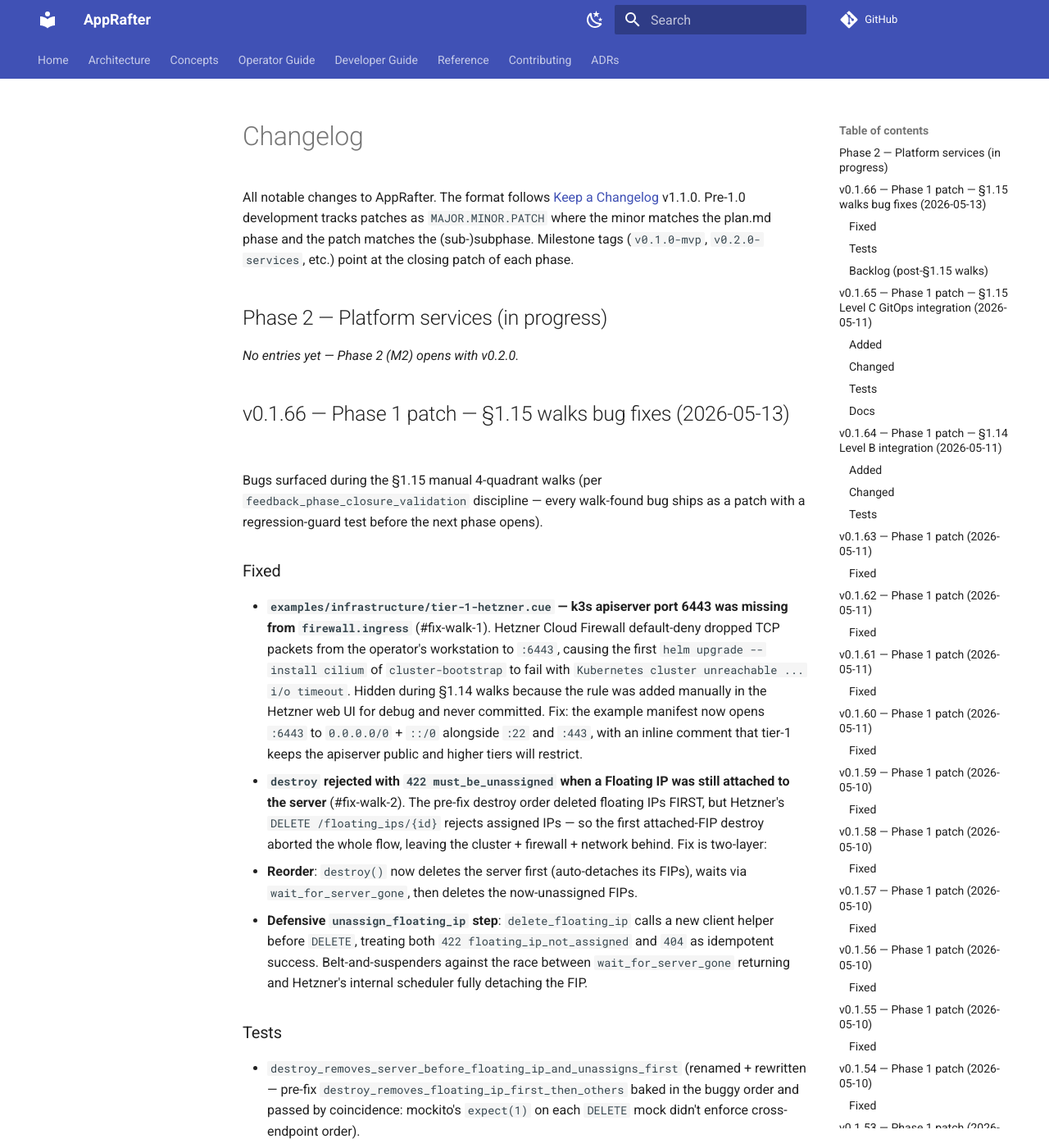
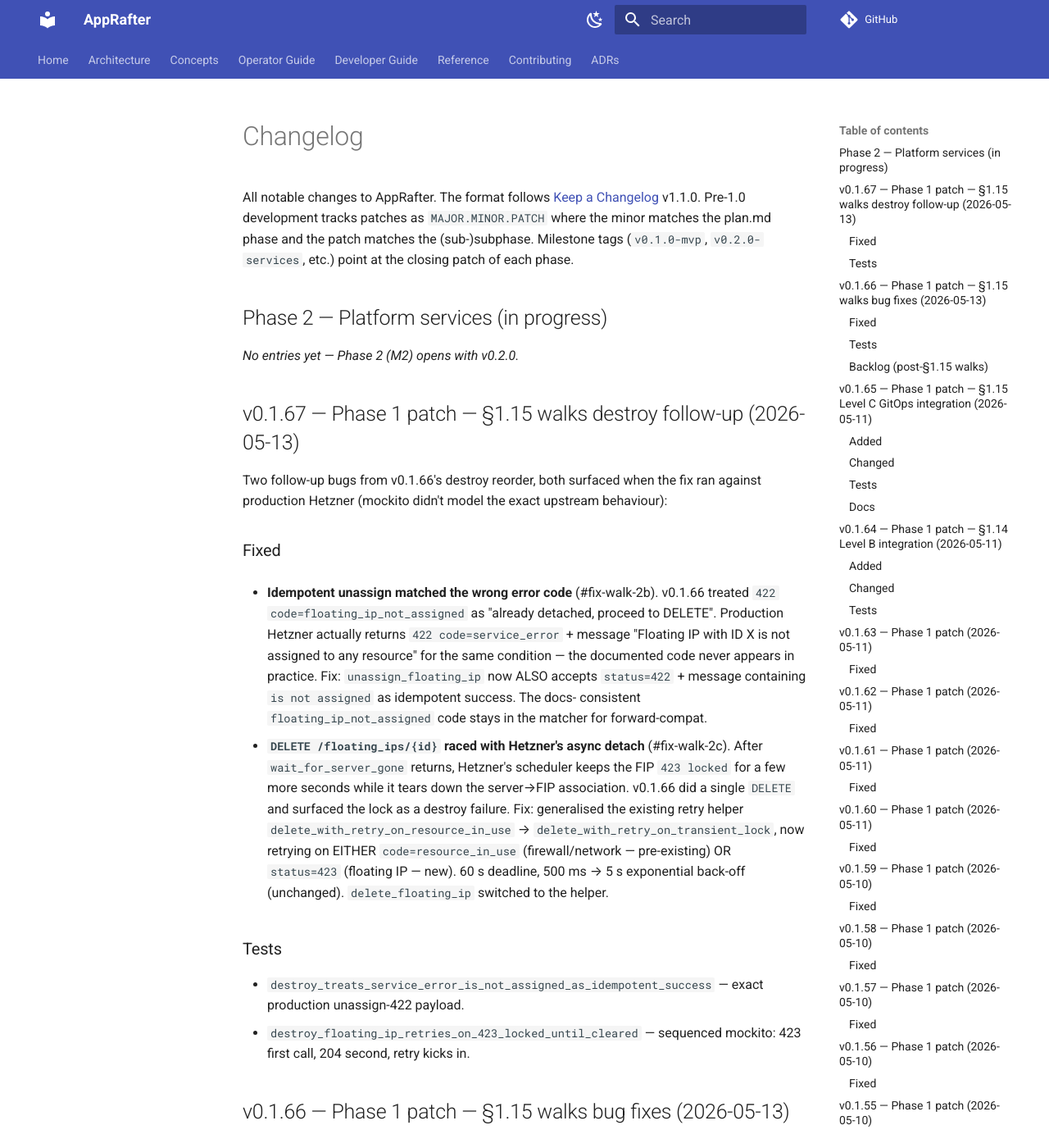
Before and after one commit to AppRafter/apprafter, an MkDocs documentation site: the page built from docs/changelog/UNRELEASED.md, in a window 1280 px wide and 1400 px high. Shown: the whole window at 82% size. Built offline with MkDocs 1.6.1 and Material for MkDocs 9.7.7, drawn with Linux system fonts in a browser that asks for light colours; comment, search, counter and statistics services are not loaded.

Commit message:
docs(changelog): v0.1.67 — Hetzner unassign-422 + 423 retry follow-up
Co-Authored-By: Claude Opus 4.7 (1M context) <noreply@anthropic.com>

```diff
--- a/docs/changelog/UNRELEASED.md
+++ b/docs/changelog/UNRELEASED.md
@@ -10,6 +10,45 @@ patch of each phase.
 ## Phase 2 — Platform services (in progress)
 
 _No entries yet — Phase 2 (M2) opens with v0.2.0._
+
+## v0.1.67 — Phase 1 patch — §1.15 walks destroy follow-up (2026-05-13)
+
+Two follow-up bugs from v0.1.66's destroy reorder, both surfaced
+when the fix ran against production Hetzner (mockito didn't model
+the exact upstream behaviour):
+
+### Fixed
+
+- **Idempotent unassign matched the wrong error code**
+  (#fix-walk-2b). v0.1.66 treated `422 code=floating_ip_not_assigned`
+  as "already detached, proceed to DELETE". Production Hetzner
+  actually returns `422 code=service_error` + message "Floating IP
+  with ID X is not assigned to any resource" for the same condition
+  — the documented code never appears in practice. Fix:
+  `unassign_floating_ip` now ALSO accepts `status=422` + message
+  containing `is not assigned` as idempotent success. The docs-
+  consistent `floating_ip_not_assigned` code stays in the matcher
+  for forward-compat.
+
+- **`DELETE /floating_ips/{id}` raced with Hetzner's async detach**
+  (#fix-walk-2c). After `wait_for_server_gone` returns,
+  Hetzner's scheduler keeps the FIP `423 locked` for a few more
+  seconds while it tears down the server→FIP association. v0.1.66
+  did a single `DELETE` and surfaced the lock as a destroy
+  failure. Fix: generalised the existing retry helper
+  `delete_with_retry_on_resource_in_use` →
+  `delete_with_retry_on_transient_lock`, now retrying on EITHER
+  `code=resource_in_use` (firewall/network — pre-existing) OR
+  `status=423` (floating IP — new). 60 s deadline, 500 ms → 5 s
+  exponential back-off (unchanged). `delete_floating_ip` switched
+  to the helper.
+
+### Tests
+
+- `destroy_treats_service_error_is_not_assigned_as_idempotent_success`
+  — exact production unassign-422 payload.
+- `destroy_floating_ip_retries_on_423_locked_until_cleared` —
+  sequenced mockito: 423 first call, 204 second, retry kicks in.
 
 ## v0.1.66 — Phase 1 patch — §1.15 walks bug fixes (2026-05-13)
 
```
Also changed, not shown: plan.md (+1 -0 lines).
